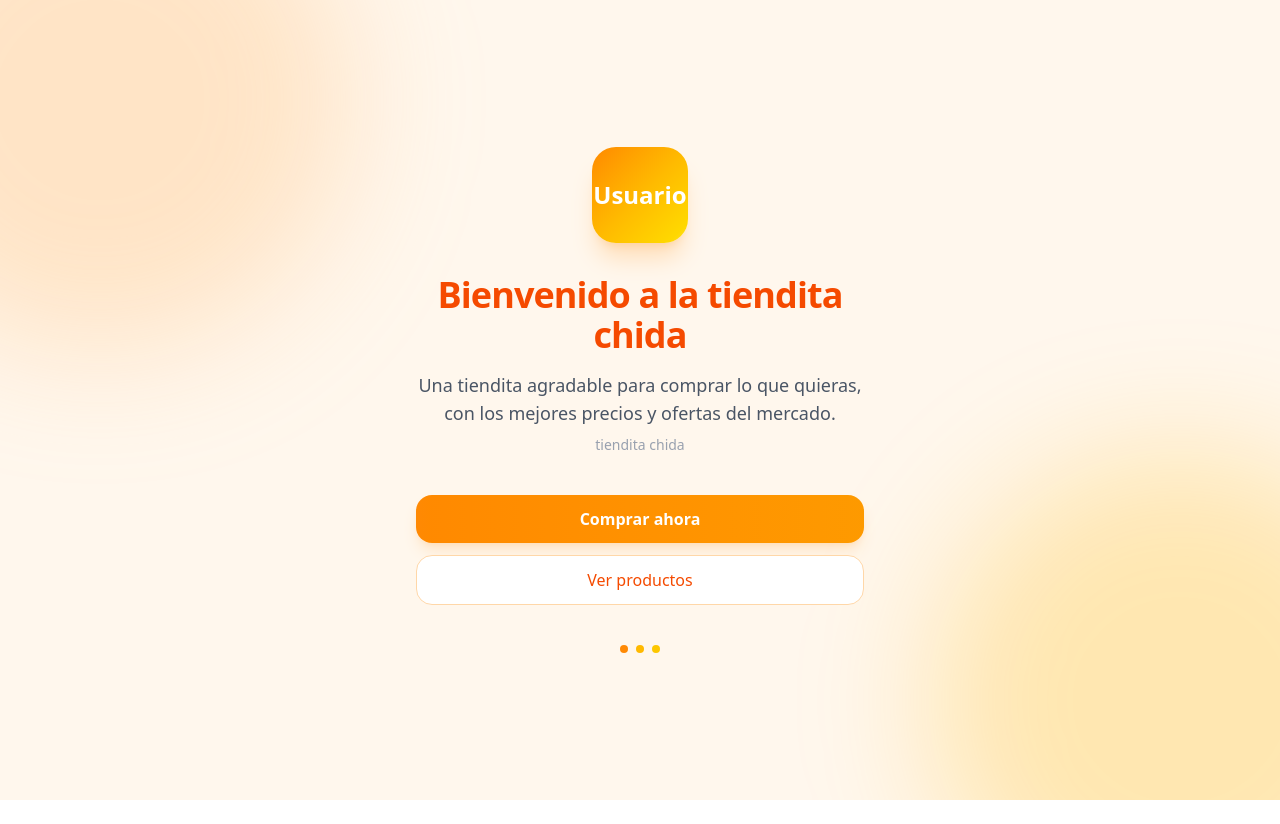
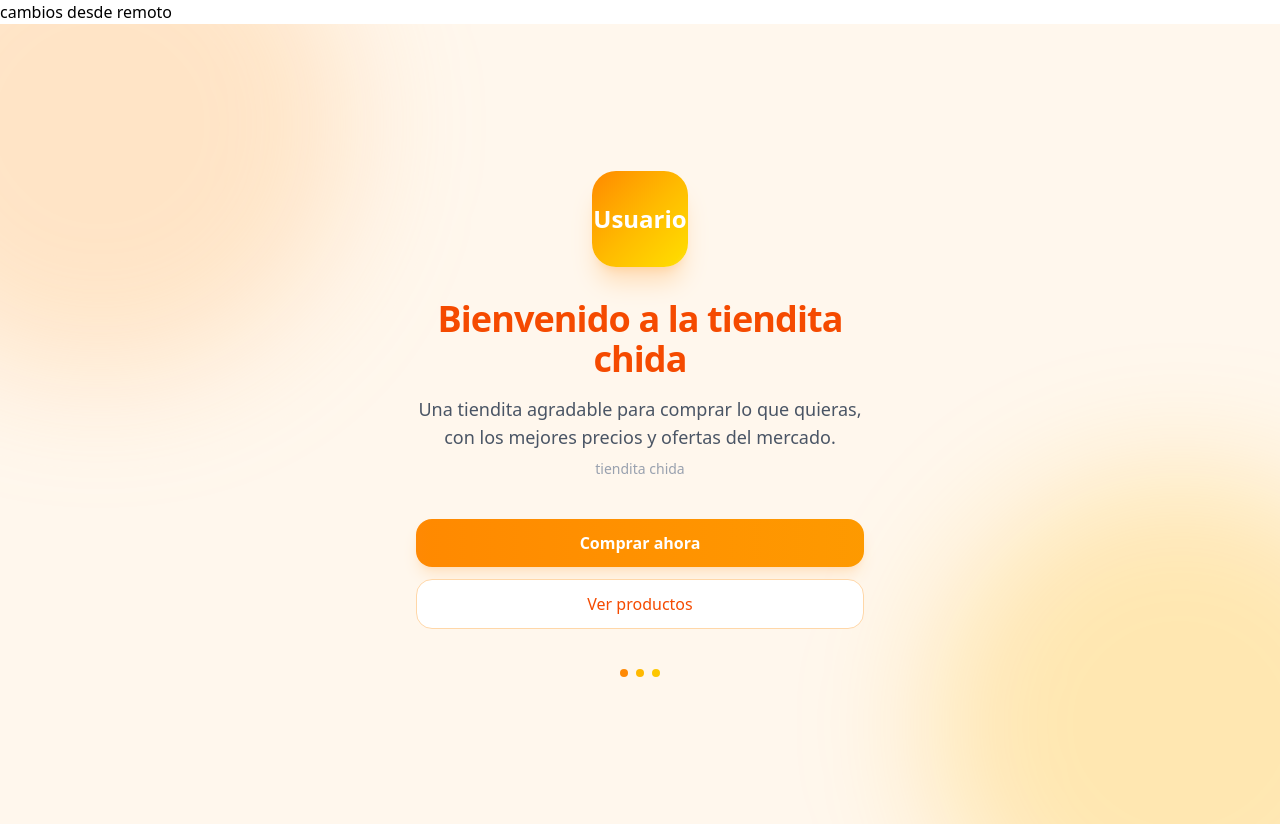
Before and after one commit to KRATICOS/tiendita_chida, an Angular app: page /home in a window 1280 px wide. Before the commit the page ends 800 px from the top, so only its background shows below. Built offline with nearby package versions, Linux system fonts and the light colour scheme.

Commit message:
remote channges

```diff
--- a/src/app/components/home/home.html
+++ b/src/app/components/home/home.html
@@ -1,3 +1,4 @@
+<h1>cambios desde remoto</h1>
 <div class="min-h-screen flex items-center justify-center bg-orange-50 relative overflow-hidden text-gray-800">
 
   <div class="absolute w-[500px] h-[500px] bg-orange-300/30 rounded-full blur-3xl top-[-150px] left-[-150px]"></div>
```
